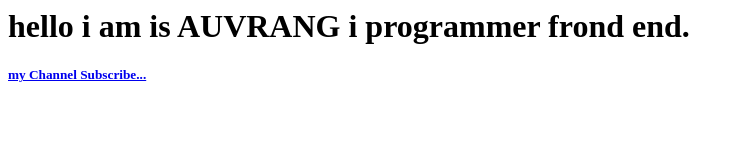
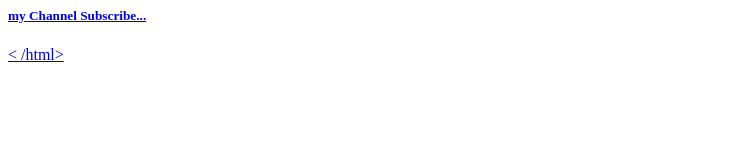
Before and after one commit to auwrang/Awrang, a plain HTML site: page Index.html in a window 1280 px wide. Shown: the whole page, without its empty margins (0-744 px from the left). Drawn offline with Linux system fonts and the light colour scheme.

Commit message:
Update Index.html

```diff
--- a/Index.html
+++ b/Index.html
@@ -1,9 +1,9 @@
-<h1>hello i
-am is AUVRANG i programmer frond end.
-</h1>
+<html>
 
 <a href=" https://www.youtube.com/@hak10.shorts
         "/a>
 
 
   <h5> my Channel Subscribe... </h5>
+<
+        /html>
```
